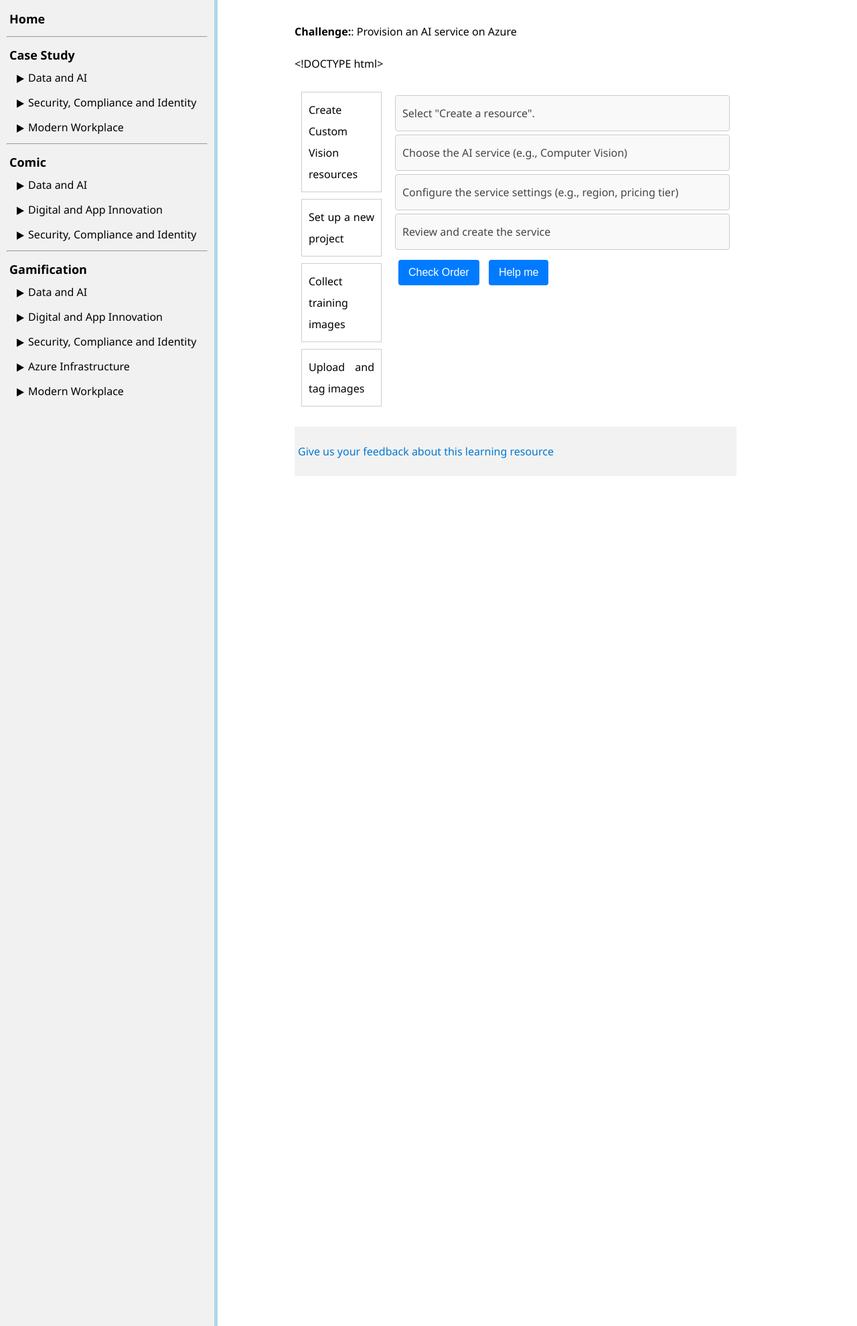
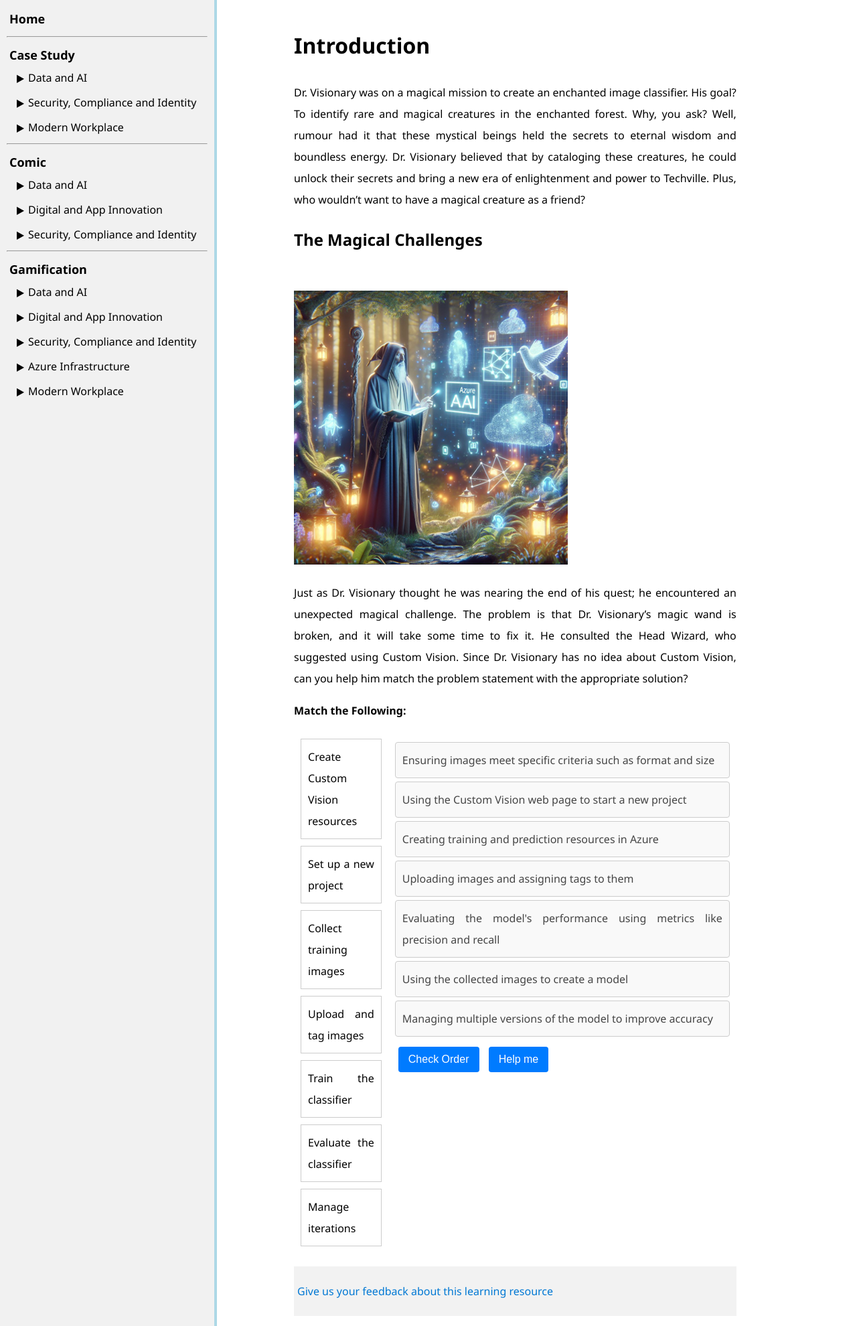
Before and after one commit to ningweinw/iengage, a Jekyll site: the page built from project-files/case-study/Data and AI/Enchanted Vision Quest.md, in a window 1280 px wide. Shown: the whole page at 67% size. Built offline with Jekyll 4.4.1, drawn with Linux system fonts in a browser that asks for light colours; nearby versions of some CDN libraries.

Commit message:
Update Enchanted Vision Quest.md

```diff
--- a/project-files/case-study/Data and AI/Enchanted Vision Quest.md
+++ b/project-files/case-study/Data and AI/Enchanted Vision Quest.md
@@ -5,10 +5,20 @@ category: "Case Study123"
 sub-category: "Data and AI"
 courses: [AI-102, PR-801]
 ---
+# Introduction
 
-**Challenge:**: Provision an AI service on Azure
+Dr. Visionary was on a magical mission to create an enchanted image classifier. His goal? To identify rare and magical creatures in the enchanted forest. Why, you ask? Well, rumour had it that these mystical beings held the secrets to eternal wisdom and boundless energy. Dr. Visionary believed that by cataloging these creatures, he could unlock their secrets and bring a new era of enlightenment and power to Techville. Plus, who wouldn't want to have a magical creature as a friend?
 
-<!DOCTYPE html>
+## The Magical Challenges
+<br>
+<a href="./images/m1.png" download>
+  <img src="./images/m1.png" alt="picture of wizaed">
+</a>
+
+Just as Dr. Visionary thought he was nearing the end of his quest; he encountered an unexpected magical challenge. The problem is that Dr. Visionary's magic wand is broken, and it will take some time to fix it. He consulted the Head Wizard, who suggested using Custom Vision. Since Dr. Visionary has no idea about Custom Vision, can you help him match the problem statement with the appropriate solution?
+
+**Match the Following:**
+
 <html lang="en">
 <head>
   <meta charset="UTF-8">
@@ -49,13 +59,19 @@ courses: [AI-102, PR-801]
       <div class="box">Set up a new project </div>
       <div class="box">Collect training images </div>
       <div class="box">Upload and tag images </div>
+      <div class="box">Train the classifier </div>
+      <div class="box">Evaluate the classifier </div>
+      <div class="box">Manage iterations</div>
     </div>
     <div class="column">
       <ul id="sortable-setup" class="styled-list">
-        <li class="ui-state-default" data-order="3">Select "Create a resource".</li>
-        <li class="ui-state-default" data-order="1">Choose the AI service (e.g., Computer Vision)</li>
-        <li class="ui-state-default" data-order="2">Configure the service settings (e.g., region, pricing tier)</li>
-        <li class="ui-state-default" data-order="4">Review and create the service</li>
+        <li class="ui-state-default" data-order="3">Ensuring images meet specific criteria such as format and size</li>
+        <li class="ui-state-default" data-order="2">Using the Custom Vision web page to start a new project</li>
+        <li class="ui-state-default" data-order="1">Creating training and prediction resources in Azure</li>
+        <li class="ui-state-default" data-order="4">Uploading images and assigning tags to them</li>
+        <li class="ui-state-default" data-order="6">Evaluating the model's performance using metrics like precision and recall</li>
+        <li class="ui-state-default" data-order="5">Using the collected images to create a model</li>
+        <li class="ui-state-default" data-order="7">Managing multiple versions of the model to improve accuracy</li>
       </ul>
       <button onclick="checkOrderSetup()">Check Order</button>
       <button onclick="helpMeSetup()">Help me</button>
```
